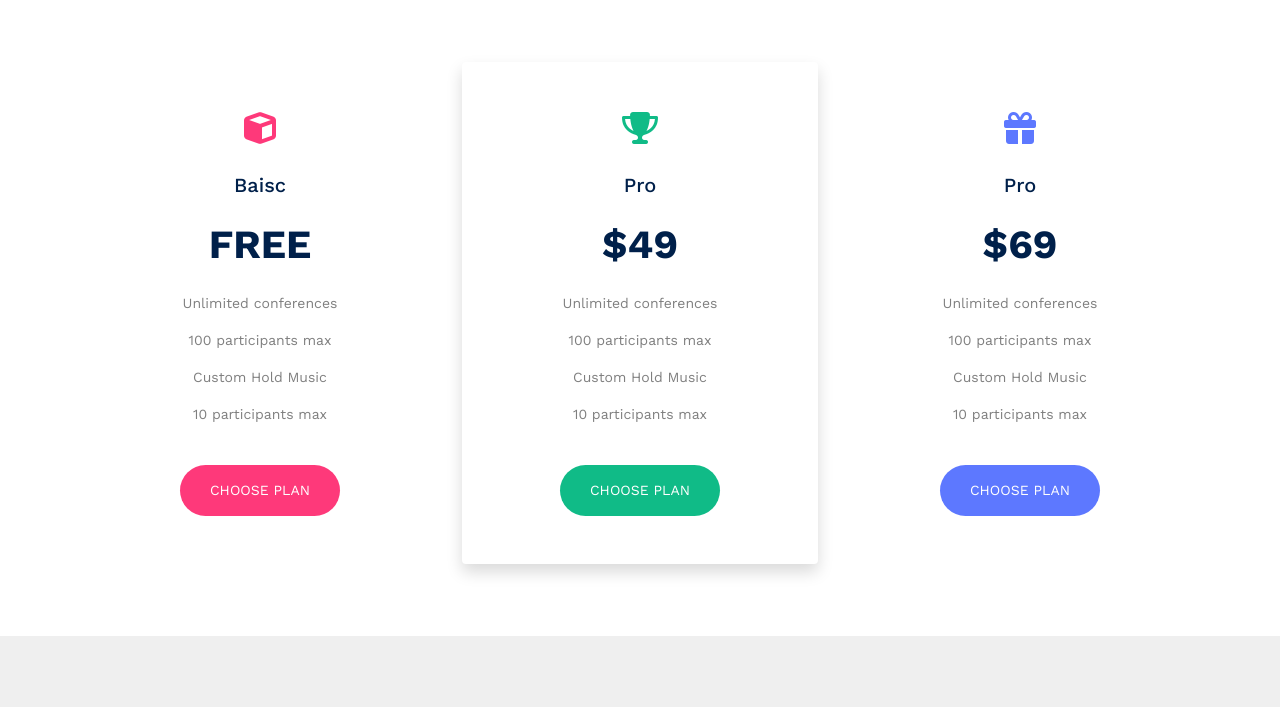
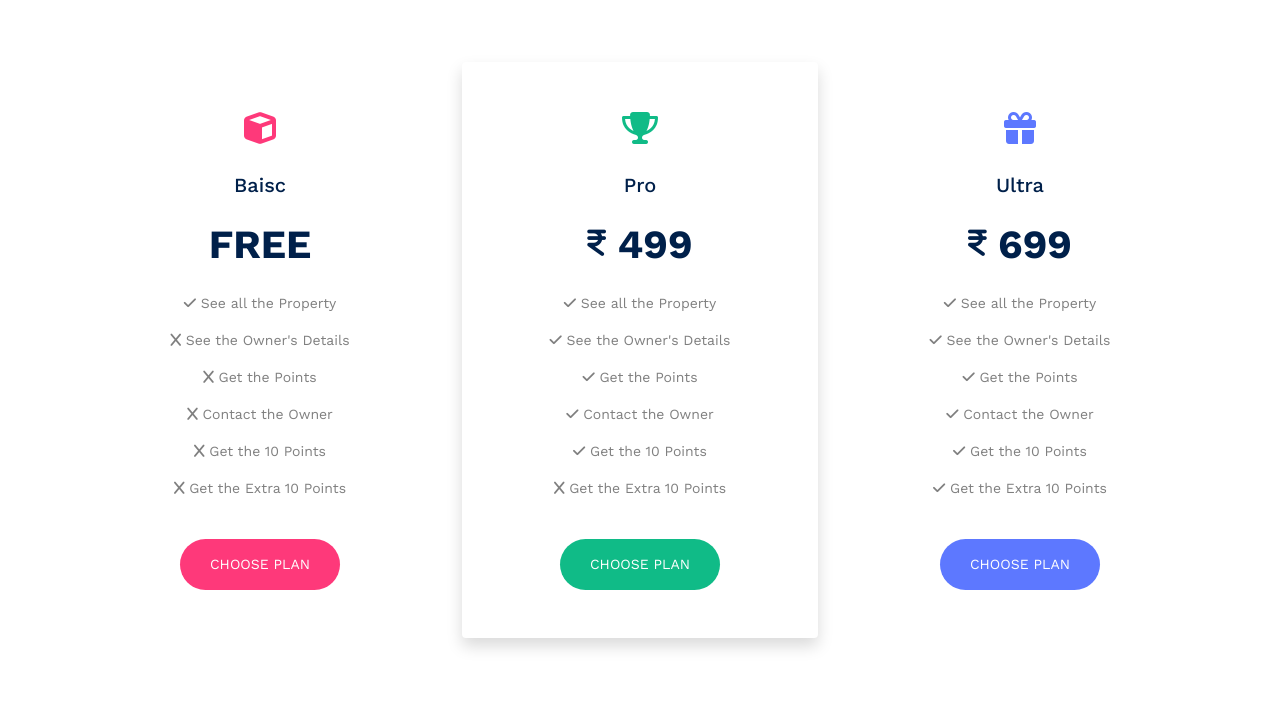
Before and after one commit to Krunalrajpura/Estate_World, a PHP site: page /plans.php in a window 1280 px wide. Shown: the part 685-1392 px from the top of the page. Run offline with PHP 8.4, Linux system fonts and the light colour scheme; some libraries are stand-ins or nearby versions; some web fonts are replaced.

Commit message:
change in the file

```diff
--- a/user-panel/includes/header.php
+++ b/user-panel/includes/header.php
@@ -34,7 +34,8 @@ ini_set('display_startup_errors', 1); // Display errors that occur during PHP's
   <link rel="stylesheet" href="<?php echo $commonToPan; ?>style.css">
 
   <!-- my font awesome kit link  -->
-  <script src="https://kit.fontawesome.com/ed83cd24d3.js" crossorigin="anonymous"></script>
+  <!-- <script src="https://kit.fontawesome.com/ed83cd24d3.js" crossorigin="anonymous"></script> -->
+  <script src="../js/fontawesome.js"></script>
 
   <!-- my local css file  -->
   <link rel="stylesheet" href="../css/myCss.css">
--- a/user-panel/main-php/plans.php
+++ b/user-panel/main-php/plans.php
@@ -1,8 +1,8 @@
 <?php include '../../globalvar/globalvariable.php'; ?>
-<?php include  $connToPan . 'config.php'; ?>
-<?php include  $mphpToInc . 'header.php'; ?>
-<?php include  $funToPan . 'function.php'; ?>
-<?php include  $mphpToInc . 'navbar.php'; ?>
+<?php include $connToPan . 'config.php'; ?>
+<?php include $mphpToInc . 'header.php'; ?>
+<?php include $funToPan . 'function.php'; ?>
+<?php include $mphpToInc . 'navbar.php'; ?>
 
 
 <div class="hero page-inner overlay" style="background-image: url('../images/hero_bg_1.jpg')">
@@ -41,27 +41,35 @@
             <h2 class="font-weight-normal my-4"><i class="fa-solid fa-cube" style="color: #fe397a;"></i></h2>
             <h5 class="font-weight-normal my-4">Baisc</h5>
             <h1 class="font-weight-normal my-4" style="font-weight: 700;">FREE</h1>
-            <p class="mt-3">Unlimited conferences</p>
-            <p class="mt-3">100 participants max</p>
-            <p class="mt-3">Custom Hold Music</p>
-            <p class="mt-3">10 participants max</p>
-            <a class="btn btn-sm rounded-pill text-white my-4" href="#" style="background-color: #fe397a;">CHOOSE PLAN </a>
+            <p class="mt-3"><i class="fa-solid fa-check"></i> See all the Property</p>
+            <p class="mt-3"><i class="fa-solid fa-x"></i> See the Owner's Details</p>
+            <p class="mt-3"><i class="fa-solid fa-x"></i> Get the Points</p>
+            <p class="mt-3"><i class="fa-solid fa-x"></i> Contact the Owner</p>
+            <p class="mt-3"><i class="fa-solid fa-x"></i> Get the 10 Points</p>
+            <p class="mt-3"><i class="fa-solid fa-x"></i> Get the Extra 10 Points</p>
+            <a class="btn btn-sm rounded-pill text-white my-4" href="#" style="background-color: #fe397a;">CHOOSE PLAN
+            </a>
           </div>
         </div>
       </div>
       <!-- column  -->
       <!-- column  -->
       <div class="col-md-4 ml-auto pricing-box align-self-center">
-        <div class="card mb-4 myShadow myScale border-0 rounded-lg" style="box-shadow: 0 0.5rem 1rem rgba(0, 0, 0, 0.15);">
+        <div class="card mb-4 myShadow myScale border-0 rounded-lg"
+          style="box-shadow: 0 0.5rem 1rem rgba(0, 0, 0, 0.15);">
           <div class="card-body p-4 text-center">
             <h2 class="font-weight-normal my-4"><i class="fa-solid fa-trophy" style="color: #10bb87;"></i></h2>
             <h5 class="font-weight-normal my-4">Pro</h5>
-            <h1 class="font-weight-normal my-4" style="font-weight: 700;">$49</h1>
-            <p class="mt-3">Unlimited conferences</p>
-            <p class="mt-3">100 participants max</p>
-            <p class="mt-3">Custom Hold Music</p>
-            <p class="mt-3">10 participants max</p>
-            <a class="btn btn-sm rounded-pill text-white my-4" href="#" style="background-color: #10bb87;">CHOOSE PLAN </a>
+            <h1 class="font-weight-normal my-4" style="font-weight: 700;"><i
+                class="fa-solid fa-indian-rupee-sign fa-xs"></i>&nbsp;499</h1>
+            <p class="mt-3"><i class="fa-solid fa-check"></i> See all the Property</p>
+            <p class="mt-3"><i class="fa-solid fa-check"></i> See the Owner's Details</p>
+            <p class="mt-3"><i class="fa-solid fa-check"></i> Get the Points</p>
+            <p class="mt-3"><i class="fa-solid fa-check"></i> Contact the Owner</p>
+            <p class="mt-3"><i class="fa-solid fa-check"></i> Get the 10 Points</p>
+            <p class="mt-3"><i class="fa-solid fa-x"></i> Get the Extra 10 Points</p>
+            <a class="btn btn-sm rounded-pill text-white my-4" href="#" style="background-color: #10bb87;">CHOOSE PLAN
+            </a>
           </div>
         </div>
       </div>
@@ -71,13 +79,17 @@
         <div class="card mb-4 myShadow myScale border-0 rounded-lg">
           <div class="card-body p-4 text-center">
             <h2 class="font-weight-normal my-4"><i class="fa-solid fa-gift" style="color: #5d78ff;"></i></h2>
-            <h5 class="font-weight-normal my-4">Pro</h5>
-            <h1 class="font-weight-normal my-4" style="font-weight: 700;">$69</h1>
-            <p class="mt-3">Unlimited conferences</p>
-            <p class="mt-3">100 participants max</p>
-            <p class="mt-3">Custom Hold Music</p>
-            <p class="mt-3">10 participants max</p>
-            <a class="btn btn-sm rounded-pill text-white my-4" href="#" style="background-color: #5d78ff;">CHOOSE PLAN </a>
+            <h5 class="font-weight-normal my-4">Ultra</h5>
+            <h1 class="font-weight-normal my-4" style="font-weight: 700;"><i
+                class="fa-solid fa-indian-rupee-sign fa-xs"></i>&nbsp;699</h1>
+            <p class="mt-3"><i class="fa-solid fa-check"></i> See all the Property</p>
+            <p class="mt-3"><i class="fa-solid fa-check"></i> See the Owner's Details</p>
+            <p class="mt-3"><i class="fa-solid fa-check"></i> Get the Points</p>
+            <p class="mt-3"><i class="fa-solid fa-check"></i> Contact the Owner</p>
+            <p class="mt-3"><i class="fa-solid fa-check"></i> Get the 10 Points</p>
+            <p class="mt-3"><i class="fa-solid fa-check"></i> Get the Extra 10 Points</p>
+            <a class="btn btn-sm rounded-pill text-white my-4" href="#" style="background-color: #5d78ff;">CHOOSE PLAN
+            </a>
           </div>
         </div>
       </div>
@@ -87,6 +99,6 @@
 </div>
 
 
-<?php include  $mphpToInc . 'footer.php'; ?>
-<?php include  $mphpToInc . 'loader.php'; ?>
-<?php include  $mphpToInc . 'endlinks.php'; ?>
+<?php include $mphpToInc . 'footer.php'; ?>
+<?php include $mphpToInc . 'loader.php'; ?>
+<?php include $mphpToInc . 'endlinks.php'; ?>
```
Also changed, not shown: user-panel/main-php/contact.php (+9 -9 lines), user-panel/main-php/index.php (+263 -234 lines), user-panel/main-php/list_property.php (+68 -40 lines), user-panel/main-php/property-single.php (+44 -8 lines), uploads/property_images/678dfa4fcc36e_1737357903.jpg (added), uploads/property_images/678dfa4fcc6f5_1737357903.jpg (added), uploads/property_images/678dfa4fcc94c_1737357903.jpg (added), uploads/property_images/678dfa4fccaf6_1737357903.jpg (added), uploads/property_images/678dfaf9f3e62_1737358073.jpg (added), uploads/property_images/678dfaf9f418a_1737358073.jpg (added), uploads/property_images/678dfafa00300_1737358074.jpg (added), uploads/property_images/678dfafa00611_1737358074.jpg (added), uploads/property_images/678dfb7aae779_1737358202.jpg (added), uploads/property_images/678dfb7aaea27_1737358202.jpg (added), 3 more files.
